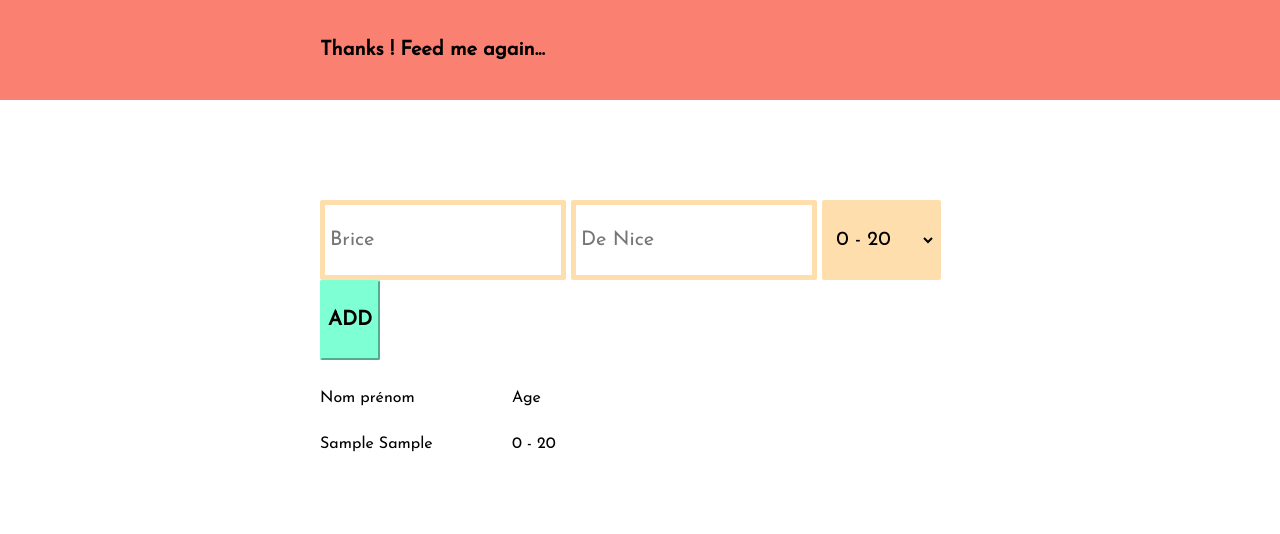
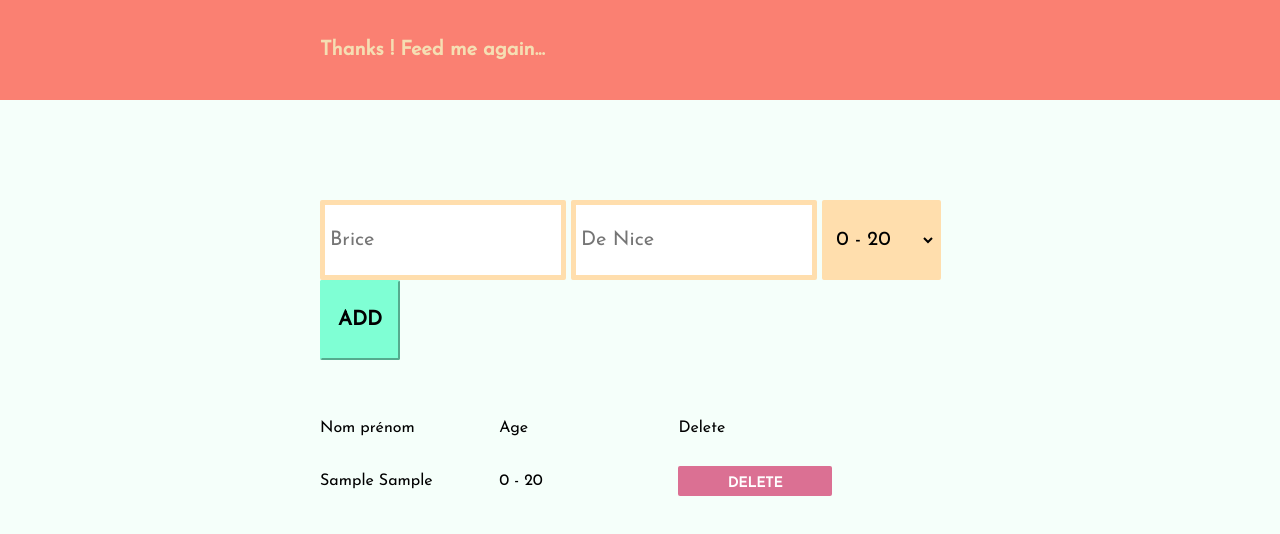
Before and after one commit to lavaloch/form_js, a plain HTML site: page docs/index.html in a window 1280 px wide. Both pictures are taken after typing "Sample", "Sample" into the empty fields and a click on the button "ADD". Drawn offline with Linux system fonts and the light colour scheme.

Commit message:
final commit for the weekend

```diff
--- a/docs/index.html
+++ b/docs/index.html
@@ -1,5 +1,5 @@
 <!DOCTYPE html>
-<html lang="en">
+<html lang="fr">
 <head>
   <meta charset="UTF-8">
   <title>Form</title>
@@ -21,6 +21,7 @@
       <div class="inner">
         <div class="item">Nom prénom</div>
         <div class="item">Age</div>
+        <div class="item">Delete</div>
       </div>
     </div>
   </main>
--- a/docs/script.js
+++ b/docs/script.js
@@ -3,8 +3,11 @@ let mainElt = document.querySelector("main")
 let selectElt = document.getElementById("select")
 let buttonElt = document.querySelector("button")
 let titleElt = document.querySelector("h1")
-let containerElt = document.getElementById("container");
-
+let containerElt = document.getElementById("container")
+let removeElt = document.querySelectorAll("remove-button")
+let inputElt = document.querySelectorAll("input")
+let innerElt = document.querySelectorAll(".inner")
+let i = 0
 
 var options = {
     "0 - 20" : '0 - 20',
@@ -34,17 +37,54 @@ window.addEventListener("load", function() {
 })
 
 buttonElt.addEventListener("click", function(e) {
-  console.dir(buttonElt)
+  if (inputElt[0].value == "" && inputElt[1].value == "") {
     e.preventDefault();
-  let innerElt = document.createElement("inner");
+    inputElt[0].style.borderColor = "salmon"
+    inputElt[1].style.borderColor = "salmon"
+    titleElt.innerHTML = "Only three fields to fill and you miss it..."
+  } else {
+    i += 1
+    //console.dir(buttonElt)
+    e.preventDefault();
+    let innerElt = document.createElement("div");
+    innerElt.className = "inner"
     let firstName = document.getElementById("first-name")
     let lastName = document.getElementById("last-name")
     let age = selectElt
-  innerElt.innerHTML = '<div class="inner"><div class="item">' + firstName.value + ' ' + lastName.value + '</div><div class="item">' + age.value + '</div></div>'
+    innerElt.innerHTML = '<div class="item">' + firstName.value + ' ' + lastName.value + '</div><div class="item">' + age.value + '</div><button id="rembut_' + i + '" class="remove-button">DELETE</button>'
     containerElt.appendChild(innerElt)
     firstName.value = ""
     lastName.value = ""
     age.value = "0 - 20"
-  console.dir(titleElt)
+    //console.dir(titleElt)
     titleElt.innerHTML = "Thanks ! Feed me again..."
+    let removeElt = document.querySelector("button")
+    removeElt = document.querySelectorAll(".remove-button")
+    //console.log(removeElt)
+    inputElt[0].style.borderColor = "navajowhite"
+    inputElt[1].style.borderColor = "navajowhite"
+  }
 })
+
+// let deleteInnerELt = function() {
+
+// }
+
+function hide(e){
+  // e.target se réfère à l'élément <li> cliqué
+  // C'est différent de e.currentTarget qui doit faire référence au parent <ul> dans ce contexte
+  if (e.className = "remove-button") {
+    e.target.parentNode.remove()
+    titleElt.innerHTML = "Done. Give me more !"
+  } else {
+    console.log("Oula")
+  }
+}
+
+document.body.addEventListener('DOMSubtreeModified', function () {
+  removeElt = document.querySelectorAll(".remove-button")
+  containerElt.addEventListener("click", hide, false)
+})
+
+document.addEventListener("change", function() {
+})
--- a/docs/style/style.scss
+++ b/docs/style/style.scss
@@ -6,6 +6,7 @@
 body {
   margin: 0;
   padding: 0;
+  background-color: mintcream;
 }
 header {
   position: fixed;
@@ -18,7 +19,12 @@ header {
     width: 640px;
     line-height: 100px;
     margin: 0 auto;
+    color: wheat;
   }
+}
+
+form {
+  margin-bottom: 30px;
 }
 
 main {
@@ -49,11 +55,26 @@ select {
 button {
   background-color: Aquamarine ;
   height: 80px;
+  width: 80px;
   font-weight: 600;
   border-radius: 2px;
   font-size: 20px;
   border-color: Aquamarine;
   cursor: pointer;
+}
+
+.remove-button {
+  flex: 0 0 30%;
+  cursor: pointer;
+  background-color: palevioletred;
+  color: white;
+  height: 30px;
+  line-height: 34px;
+  width: 80px;
+  font-size: 14px;
+  border-radius: 2px;
+  text-align: center;
+  border: none;
 }
 
 button:focus {
@@ -66,17 +87,13 @@ button:focus {
 
 .inner {
   padding-top: 30px;
-  width: 60%;
-
+  width: 80%;
   text-align: left;
   display: flex;
   justify-content: space-between;
-}
-
-.inner:nth-chil(2n) {
-  background-color: gray;
+  align-items: center;
 }
 
 .item {
-  flex: 1 0 30%;
+  flex: 0 0 30%;
 }
```
Also changed, not shown: docs/style/style.css, 1 other file. Lines whose indentation alone changed are shown as unchanged.
